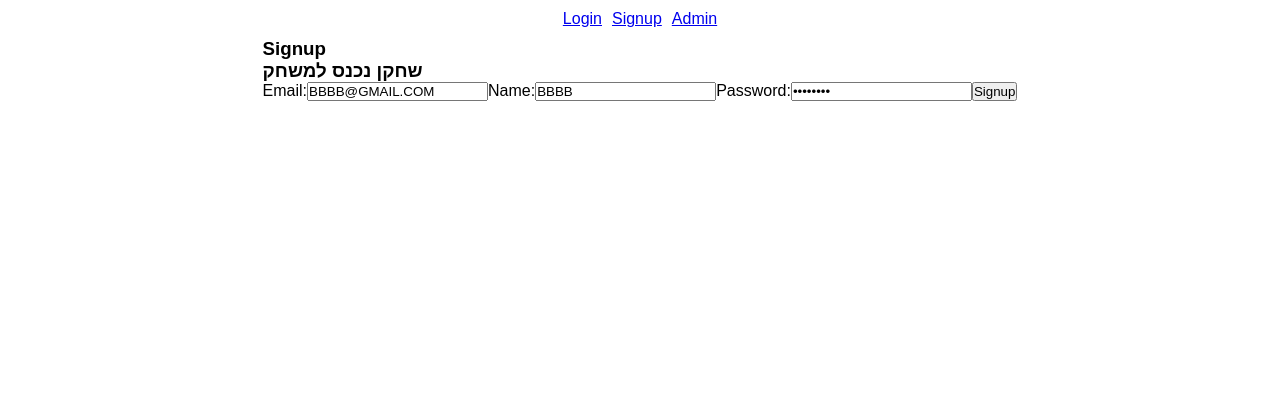
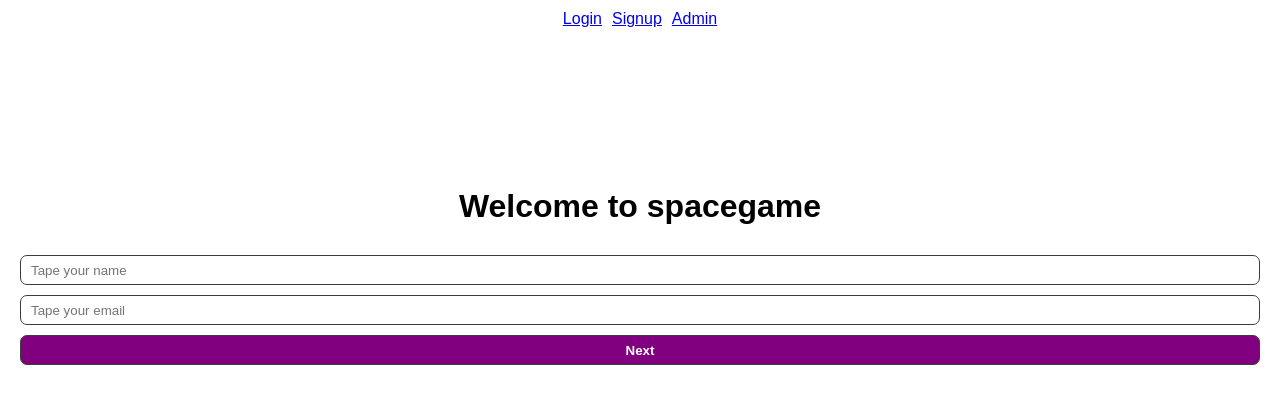
Before and after one commit to chenMordechai/Playspace-front, a React (Vite) app: page /signup/779CF2C1-3529-4DB2-366B-08DC51029963 in a window 1280 px wide. Shown: the top 404 px of the page. Built offline with nearby package versions, Linux system fonts and the light colour scheme.

Commit message:
signup page steps

```diff
--- a/src/assets/style/base/_layout.scss
+++ b/src/assets/style/base/_layout.scss
@@ -3,10 +3,9 @@
   }
 
   main {
+    min-height: 100vh;
     .main-container {
-      display: flex;
-      align-items: center;
-      justify-content: center;
+      @include flex(column, center, center, 10px);
     }
     @include for-narrow-layout {
     }
--- a/src/assets/style/main.scss
+++ b/src/assets/style/main.scss
@@ -11,10 +11,11 @@
 
 // PAGES
 @import "pages/Login";
-@import "pages/Home";
+@import "pages/Admin";
 @import "pages/GameAdd";
 @import "pages/GameEdit";
 @import "pages/Game";
+@import "pages/GameGroups";
 @import "pages/Signup";
 
 // CMPS
--- a/src/assets/style/pages/_Signup.scss
+++ b/src/assets/style/pages/_Signup.scss
@@ -1,13 +1,63 @@
 .signup {
-    ul.groups-container {
-        @include flex(row, center, center, 10px);
+    // width: 250px;
+    width: 100%;
+    padding: 20px;
+    .step-1 {
+        text-align: center;
+        margin-top: 130px;
+        @include flex(column, stretch, center, 10px);
 
-        li {
-            width: 100px;
-            height: 100px;
-            border: 1px solid black;
-            @include flex(row, center, center);
-            cursor: pointer;
+        .header {
+            font-size: 2rem;
+            margin-bottom: 20px;
+        }
+        .name-form {
+            @include flex(column, stretch, center, 10px);
+
+            input {
+                height: 30px;
+                border-radius: 7px;
+                border: 1px solid rgb(60, 60, 60);
+                padding: 5px 10px;
+            }
+
+            button {
+                @include btn;
+            }
+        }
+    }
+
+    .step-2 {
+        @include flex(column, stretch, center, 10px);
+        h3 {
+            margin: 10px 0px;
+        }
+        ul.groups-container {
+            @include flex(column, stretch, center, 10px);
+
+            li {
+                // width: 100px;
+                width: 100%;
+                height: 80px;
+                border: 1px solid black;
+                @include flex(row, center, center);
+                cursor: pointer;
+                border-radius: 10px;
+
+                &.color-1 {
+                    background-color: lightblue;
+                }
+                &.color-2 {
+                    background-color: rgb(244, 182, 66);
+                }
+                &.color-3 {
+                    background-color: rgb(247, 133, 152);
+                }
+            }
+        }
+        button {
+            @include btn;
+            margin-top: 20px;
         }
     }
 }
--- /dev/null
+++ b/src/cmps/PlayerEdit.jsx
@@ -0,0 +1,16 @@
+import {useState,useEffect} from 'react'
+
+export function PlayerEdit ({player,handleChange}){
+    // todo
+    const [isEditScore, setIsEditScore] = useState(false)
+    const [scoreToEdit, setScoreToEdit] = useState(false)
+    return (
+        <li key={player.id}>
+                       <span>{player.name} </span>
+                        <span>Score:{player.score}</span>
+                        <button onClick={()=>setIsEditScore(prev=>!prev)}>Edit Score</button>
+
+                        {isEditScore && <input type="txt" value={player.score} onChange={handleChange}/>}
+                    </li>
+    )
+}
--- a/src/pages/GameGroups.jsx
+++ b/src/pages/GameGroups.jsx
@@ -1,8 +1,98 @@
+import {useState,useEffect} from 'react'
+import { useParams } from "react-router-dom"
+
+import {PlayerEdit} from '../cmps/PlayerEdit'
 
 export function GameGroups (){
+    const [groups, setGroups] = useState(null)
+
+
+    const { gameId } = useParams()
+
+    useEffect(() => {
+        console.log('gameId:', gameId)
+
+        // Avishai get groups with players
+        getGroupsWithPlayers()
+
+    }, [])
+
+
+    function getGroupsWithPlayers(){
+        const groups = [
+            {
+                id: "iw5k9",
+                name: "קבוצה א",
+                adminAdditionalScore: 0,
+                players:[{
+                    id: "GR1rkr",
+                    name: "שחקן א",
+                    gameId: "779CF2C1-3529-4DB2-366B-08DC51029963",
+                    groupId: "iw5k9",
+                    score:100
+                },{
+                    id: "GR1rke",
+                    name: "שחקן ב",
+                    gameId: "779CF2C1-3529-4DB2-366B-08DC51029963",
+                    groupId: "iw5k9",
+                    score:100
+                },{
+                    id: "GR1rky",
+                    name: "שחקן ג",
+                    gameId: "779CF2C1-3529-4DB2-366B-08DC51029963",
+                    groupId: "iw5k9",
+                    score:100
+                }]
+            },
+            {
+                id: "iw5k8",
+                name: "קבוצה ב",
+                adminAdditionalScore: 0,
+                players:[{
+                    id: "GR1rkw",
+                    name: "שחקן ד",
+                    gameId: "779CF2C1-3529-4DB2-366B-08DC51029963",
+                    groupId: "iw5k8",
+                    score:100
+                },{
+                    id: "GR1rka",
+                    name: "שחקן ה",
+                    gameId: "779CF2C1-3529-4DB2-366B-08DC51029963",
+                    groupId: "iw5k8",
+                    score:100
+                },{
+                    id: "GR1rkv",
+                    name: "שחקן ו",
+                    gameId: "779CF2C1-3529-4DB2-366B-08DC51029963",
+                    groupId: "iw5k8",
+                    score:100
+                }]
+            },
+        ]
+
+        setGroups(groups)
+    }
+    function handleChange(ev){
+      const  {value} = ev.target
+      setScoreToEdit(value)
+
+    }
+
+    if(!groups) return
     return (
-        <section className="game-groups">
-            <h1>GameGroups</h1>
+        <section className="game-groups rtl">
+            <h1>Game Groups</h1>
+
+            <ul className="groups-container">
+                    {groups.map(group => <li key={group.id}>
+                        {group.name}
+
+                        <ul>
+                    {group.players.map(player=>
+                        <PlayerEdit key={player.id} player={player} handleChange={handleChange}/>)}
+                        </ul>
+                    </li>)}
+                </ul>
         </section>
     )
 }
--- a/src/pages/Signup.jsx
+++ b/src/pages/Signup.jsx
@@ -8,18 +8,25 @@ import { signup, registerPlayerToGroup } from "../store/actions/auth.action"
 export function Signup() {
     const [credentials, setCredentials] = useState(authService.getEmptySignupCred())
 
+    const [shallowGame, setShallowGame] = useState(null)
     const loggedinPlayer = useSelector(storeState => storeState.authModule.loggedinPlayer)
-    console.log('loggedinPlayer:', loggedinPlayer)
+
     const [groups, setGroups] = useState(null)
+
+    const [step, setStep] = useState(0)
+
+    const [groupIdToEdit, setGroupIdToEdit] = useState('')
     // const { gameId, groupId } = useParams()
     const { gameId } = useParams()
     // let query = useQuery();
 
     useEffect(() => {
-        console.log('gameId:', gameId)
+        // console.log('gameId:', gameId)
         setCredentials(prev => ({ ...prev, gameId }))
         // setCredentials(prev => ({ ...prev, gameId, groupId }))
 
+        // Avishai get shallow game - colors,name
+        getShallowGame()
         // Avishai get groups by game id
         getGameGroups()
 
@@ -37,12 +44,23 @@ export function Signup() {
             const player = await signup(credentials)
 
             console.log('success signup', player)
+            if(player) setStep(prev=>prev+1)
             // if (!user.isAdmin) navigate('/home')
         } catch (error) {
             console.error('Error:', error);
         }
 
         // httpService.post('auth/Signup', credentials)
+    }
+
+    function getShallowGame(){
+
+        const game = {
+            name:'אלעל'
+        }
+
+        setShallowGame(game)
+
     }
 
     function getGameGroups() {
@@ -57,16 +75,23 @@ export function Signup() {
                 name: "קבוצה ב",
                 adminAdditionalScore: 0,
             },
+            {
+                id: "iw5k6",
+                name: "קבוצה ג",
+                adminAdditionalScore: 0,
+            },
         ]
 
         setGroups(groups)
     }
 
-    function onSetPlayerGroup(groupId) {
-        console.log('groupId:', groupId)
+    function onSetPlayerGroup() {
+        // console.log('groupId:', groupId)
         if (loggedinPlayer.groupId) return
         // Avishai register a player for the group
-        registerPlayerToGroup(loggedinPlayer.id, groupId)
+        registerPlayerToGroup(loggedinPlayer.id, groupIdToEdit)
+
+        setStep(prev=>prev+1)
 
 
     }
@@ -74,39 +99,69 @@ export function Signup() {
 
     return (
         <section className="signup">
-            <h1>Signup</h1>
-            <h1>שחקן נכנס למשחק</h1>
 
-            {!loggedinPlayer && <form onSubmit={onSubmitSignupForm}>
-                <label htmlFor="email">Email:</label>
-                <input type="email" id="email" name="email" value={credentials.email} onChange={handleChange} required />
+            {step ===0 && !loggedinPlayer && <section className="step-1">
 
-                <label htmlFor="name">Name:</label>
-                <input type="text" id="name" name="name" value={credentials.name} onChange={handleChange} required />
+            <h2 className="header">Welcome to spacegame</h2>
 
-                <label htmlFor="password">Password:</label>
-                <input type="password" id="password" name="password" value={credentials.password} onChange={handleChange} required />
+            <form onSubmit={onSubmitSignupForm} className="name-form">
 
-                <button type="submit">Signup</button>
+                {/* <label htmlFor="name">Name:</label> */}
+                <input placeholder="Tape your name" type="text" id="name" name="name" value={credentials.name} onChange={handleChange} required />
 
-            </form>}
+                {/* <label htmlFor="email">Email:</label> */}
+                <input placeholder="Tape your email" type="email" id="email" name="email" value={credentials.email} onChange={handleChange} required />
 
-            {loggedinPlayer && groups && <section>
-                <h2>Welcome {loggedinPlayer.name}</h2>
+                <button type="submit">Next</button>
 
-                <h3>בחירת קבוצה</h3>
+            </form>
+            </section>}
+
+            {step === 1 && loggedinPlayer && shallowGame && groups &&
+            <section className="step-2">
+                {/* <h2>Welcome {loggedinPlayer.name}</h2> */}
+                <h2>שם המשחק: {shallowGame.name}</h2>
+                <h3>Choose a group</h3>
 
                 <ul className="groups-container">
-                    {groups.map(group => <li key={group.id}
-                        style={{ backgroundColor: (loggedinPlayer.groupId === group.id) ? 'red' : '' }}
-                        onClick={() => onSetPlayerGroup(group.id)}>
+                    {groups.map((group,i) => <li key={group.id}
+                    className={`color-${i+1}`}
+                        style={{ backgroundColor: (groupIdToEdit === group.id) ? 'red' : '' }}
+                        onClick={() => setGroupIdToEdit(group.id)}>
+                            {/* onclick=>update state */ }
                         {group.name}
                     </li>)}
                 </ul>
+{/* onclick=> save the group and move to next step */}
+                <button onClick={onSetPlayerGroup}>Next</button>
 
-                {loggedinPlayer.groupId &&
-                    <Link to={`/game/${credentials.gameId}`}>כניסה למשחק</Link>}
+                {/* {loggedinPlayer.groupId &&
+                    <Link to={`/game/${credentials.gameId}`}>כניסה למשחק</Link>} */}
             </section>}
+
+            {step === 2 && groupIdToEdit && <section className="step-3">
+                <div className="header">
+                    <span>Choose an avater</span>
+                    <button>+</button>
+                 </div>
+
+                 <div className="img-container">
+
+                    <span> Classic</span>
+                    <div className="carousel">
+
+                    </div>
+                    <span>Toon</span>
+                    <div className="carousel">
+
+                    </div>
+                    <span>Animal</span>
+                    <div className="carousel">
+
+                    </div>
+
+                 </div>
+                </section>}
         </section>
     )
 }
--- a/src/services/auth.service.js
+++ b/src/services/auth.service.js
@@ -150,9 +150,10 @@ function getEmptyCredentials() {
 
 function getEmptySignupCred() {
     return {
-        email: 'BBBB@GMAIL.COM',
-        name: 'BBBB',
-        password: 'string$%',
+        email: '',
+        name: '',
+        // email: 'BBBB@GMAIL.COM',
+        // name: 'BBBB',
         // gameId: "779CF2C1-3529-4DB2-366B-08DC51029963",
         // groupId: 0
     }
--- a/src/services/http.service.js
+++ b/src/services/http.service.js
@@ -5,7 +5,7 @@ import Axios from 'axios'
 const BASE_URL = process.env.NODE_ENV === 'production'
     ? '/api/'
     // : ''
-    : 'https://62.171.155.24/api/'
+    : 'https://playspace.co.il/api/'
 
 
 const axios = Axios.create({
```
Also changed, not shown: src/assets/style/pages/_GameGroups.scss (added, +9 -0 lines), src/assets/style/setup/_mixins.scss (+7 -0 lines), src/assets/style/pages/_Admin.scss (renamed from src/assets/style/pages/_Home.scss).
